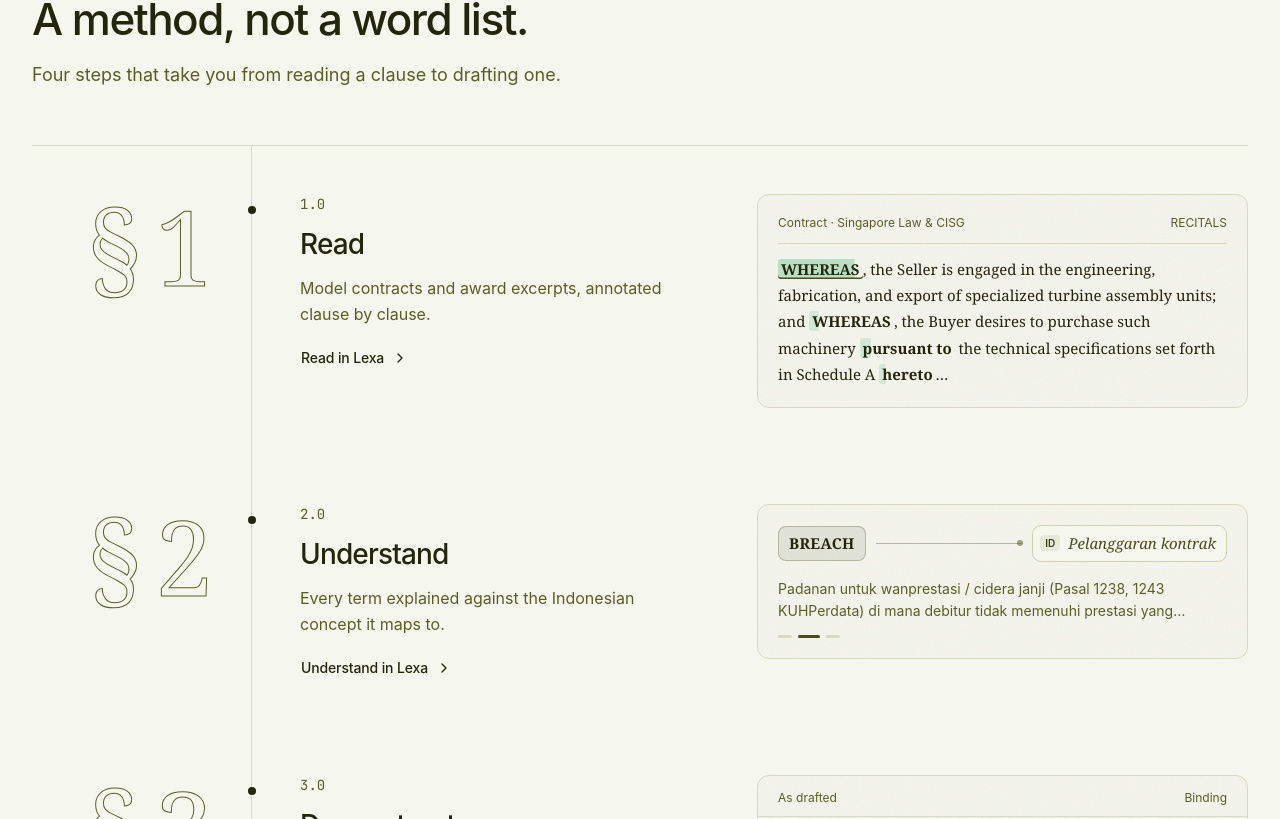
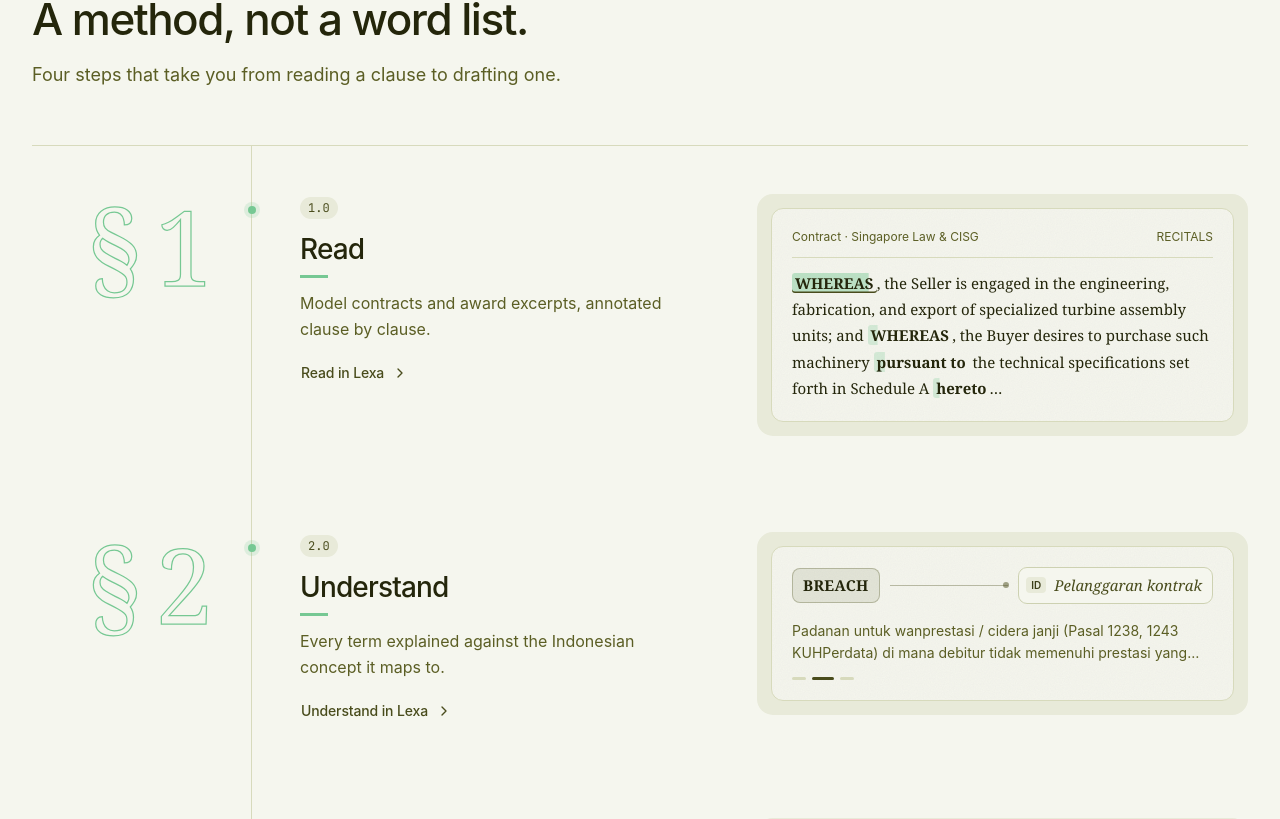
Before and after one commit to DimasHidayat24/LEGAL-ENGLISH, a React (Vite) app: page / in a window 1280 px wide. Shown: the part 1601-2420 px from the top of the page. Built offline with nearby package versions, Linux system fonts and the light colour scheme; a web font is replaced by a local one.

Commit message:
palette: calm olive + mint (src/components/HeroSection.tsx)

```diff
--- a/src/components/HeroSection.tsx
+++ b/src/components/HeroSection.tsx
@@ -210,7 +210,8 @@ export const HeroSection: React.FC = () => {
             {chapters.map((c, i) => (
               <li
                 key={c.n}
-                className="grid grid-cols-1 lg:grid-cols-[220px_minmax(0,1fr)_minmax(0,1.2fr)] gap-x-12 border-b border-line lg:border-b-0"
+                data-ch={i + 1}
+                className="chap-row grid grid-cols-1 lg:grid-cols-[220px_minmax(0,1fr)_minmax(0,1.2fr)] gap-x-12 border-b border-line lg:border-b-0"
               >
                 {/* Section mark on a vertical rule */}
                 <div className="relative lg:border-r border-line pt-10 lg:py-12 lg:pr-10 flex lg:block items-baseline gap-4">
@@ -218,17 +219,17 @@ export const HeroSection: React.FC = () => {
                     §&thinsp;{i + 1}
                   </span>
                   <span className="lg:hidden text-sm font-mono text-muted">{c.n}</span>
-                  <span className="hidden lg:block absolute -right-[4.5px] top-[60px] w-2 h-2 rounded-full bg-ink" aria-hidden="true" />
+                  <span className="hidden lg:block absolute -right-[4.5px] top-[60px] w-2 h-2 rounded-full chap-dot" aria-hidden="true" />
                 </div>
                 <div className="pt-4 lg:py-12">
-                  <p className="hidden lg:block text-sm font-mono text-muted mb-3">{c.n}</p>
+                  <p className="hidden lg:block mb-3"><span className="chap-chip">{c.n}</span></p>
                   <h3 className="text-2xl sm:text-[28px] font-medium tracking-[-0.03em] text-ink">{c.name}</h3>
                   <p className="text-muted mt-3 leading-relaxed max-w-sm">{c.line}</p>
                   <button onClick={() => setSelectedTab(c.tab)} className="btn-ghost text-sm px-0 mt-5">
                     {c.name} in Lexa <ChevronRight className="w-4 h-4" />
                   </button>
                 </div>
-                <div className="pt-6 pb-10 lg:py-12">{c.snippet}</div>
+                <div className="pt-6 pb-10 lg:py-12"><div className="chap-stage">{c.snippet}</div></div>
               </li>
             ))}
           </ol>
```
